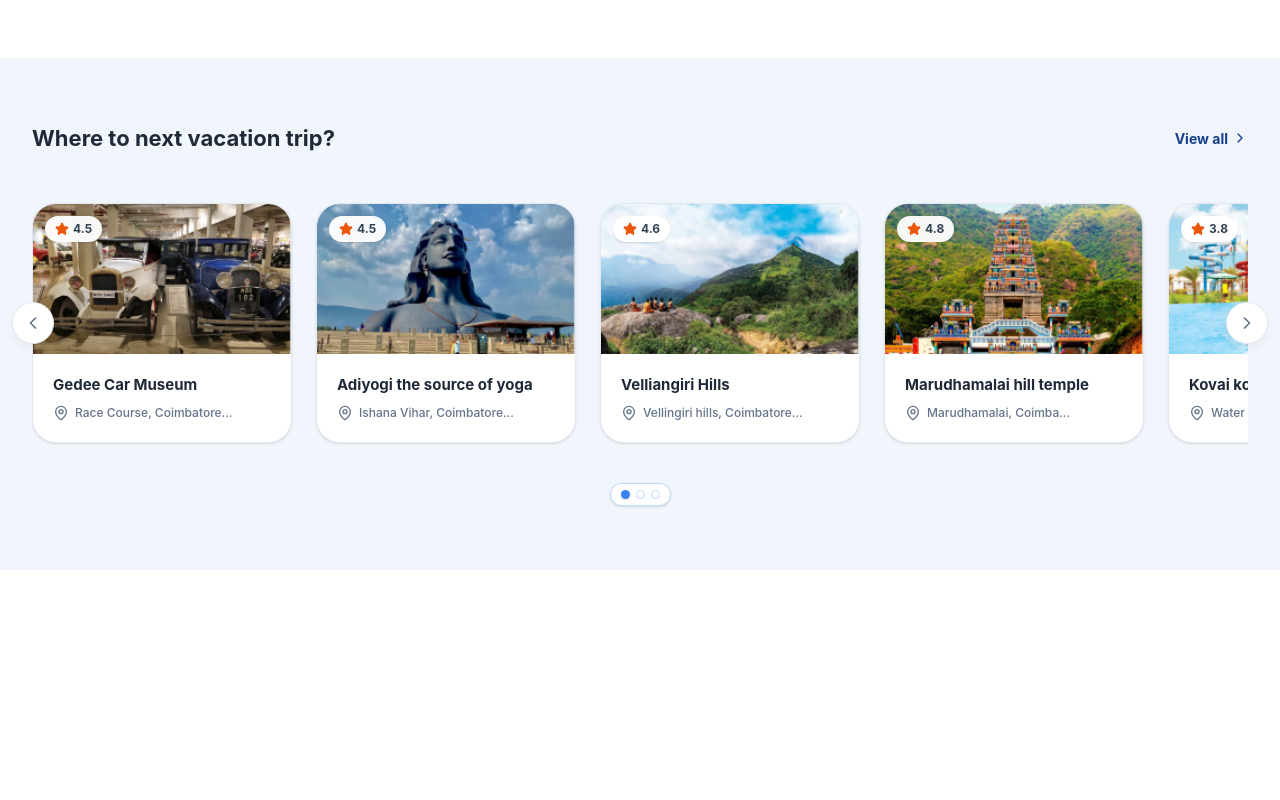
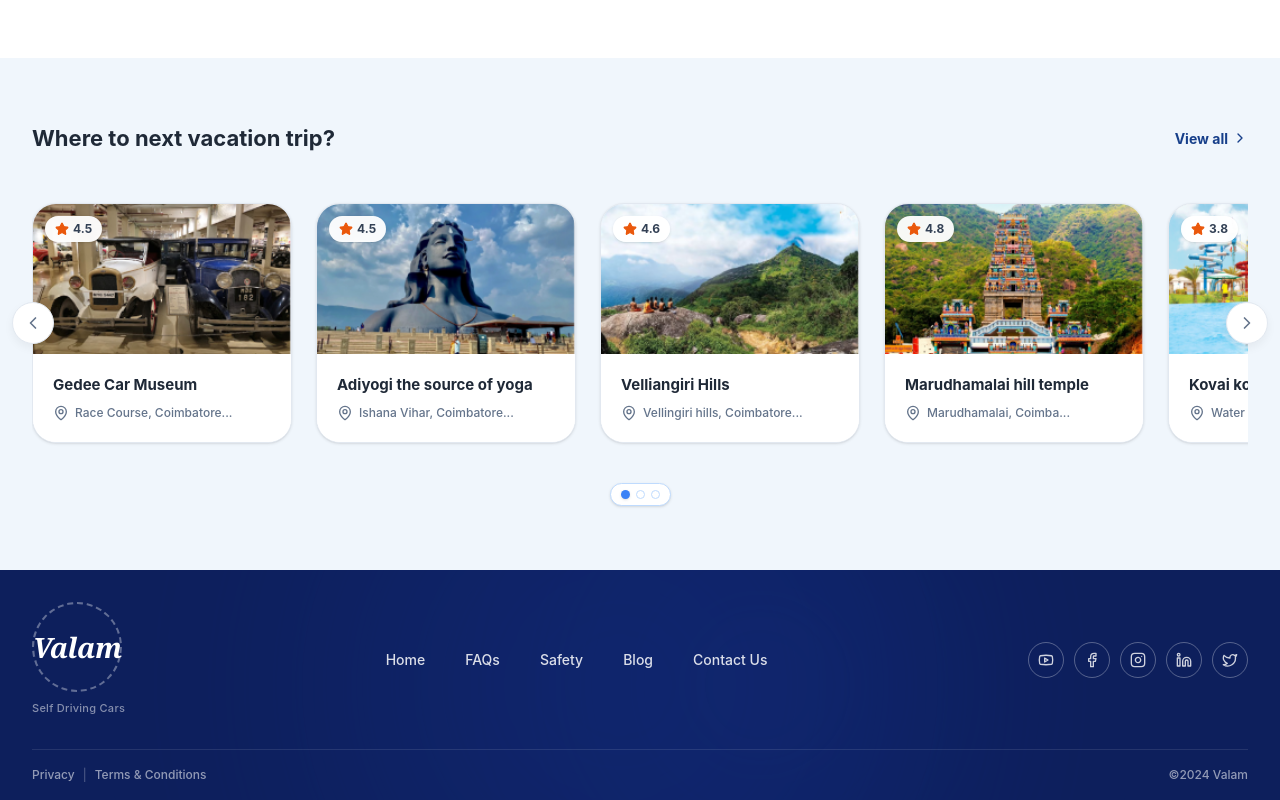
Before and after one commit to YASEEEN2005/Coding-Task, a React (Vite) app: page / in a window 1280 px wide. Shown: the part 3879-4679 px from the top of the page. Before the commit the page ends 4449 px from the top, so only its background shows below. Built offline with nearby package versions, Linux system fonts and the light colour scheme.

Commit message:
feat: add FaqAndTrip and Footer components

```diff
--- a/src/App.jsx
+++ b/src/App.jsx
@@ -5,6 +5,7 @@ import ReadyToDrive from './components/ReadyToDrive'
 import WhyValam from './components/WhyValam'
 import ReviewsAndBrands from './components/ReviewsAndBrands'
 import FaqAndTrip from './components/FaqAndTrip'
+import Footer from './components/Footer'
 
 function App() {
   return (
@@ -16,6 +17,7 @@ function App() {
       <WhyValam />
       <ReviewsAndBrands />
       <FaqAndTrip />
+      <Footer />
     </>
   )
 }
--- /dev/null
+++ b/src/components/Footer.jsx
@@ -0,0 +1,82 @@
+import { Youtube, Facebook, Instagram, Linkedin, Twitter } from 'lucide-react';
+
+const navLinks = ['Home', 'FAQs', 'Safety', 'Blog', 'Contact Us'];
+
+const socials = [
+  { icon: <Youtube className="w-4 h-4" />, href: '#' },
+  { icon: <Facebook className="w-4 h-4" />, href: '#' },
+  { icon: <Instagram className="w-4 h-4" />, href: '#' },
+  { icon: <Linkedin className="w-4 h-4" />, href: '#' },
+  { icon: <Twitter className="w-4 h-4" />, href: '#' }
+];
+
+export default function Footer() {
+  return (
+    <footer className="w-full bg-[#0d1f5c] font-sans relative overflow-hidden">
+
+      <div className="absolute inset-0 pointer-events-none">
+        <div className="absolute left-1/4 top-1/2 -translate-y-1/2 w-[600px] h-[600px] rounded-full bg-[#1a3a9e] opacity-20 blur-[120px]"></div>
+        <div className="absolute right-1/4 top-1/2 -translate-y-1/2 w-[400px] h-[400px] rounded-full bg-[#1a3a9e] opacity-10 blur-[100px]"></div>
+      </div>
+
+      <div className="relative z-10 max-w-[1280px] mx-auto px-4 sm:px-6 lg:px-8">
+
+        <div className="flex flex-col lg:flex-row items-center justify-between gap-8 py-10 lg:py-8">
+
+          <div className="flex flex-col items-center lg:items-start">
+            <div className="relative w-[90px] h-[90px] flex items-center justify-center mb-1">
+              <div
+                className="absolute inset-0 rounded-full"
+                style={{
+                  background: 'transparent',
+                  border: '2px dashed rgba(255,255,255,0.35)',
+                  borderRadius: '50%'
+                }}
+              ></div>
+              <span className="text-white font-black text-[28px] italic tracking-tight leading-none select-none" style={{ fontFamily: 'Georgia, serif' }}>
+                Valam
+              </span>
+            </div>
+            <p className="text-white/50 text-[11px] font-medium tracking-wide mt-1">Self Driving Cars</p>
+          </div>
+
+          <nav className="flex flex-wrap justify-center gap-x-8 gap-y-3 lg:gap-x-10">
+            {navLinks.map(link => (
+              <a
+                key={link}
+                href="#"
+                className="text-white/85 text-[14px] font-medium hover:text-white transition-colors"
+              >
+                {link}
+              </a>
+            ))}
+          </nav>
+
+          <div className="flex items-center gap-2.5">
+            {socials.map((s, i) => (
+              <a
+                key={i}
+                href={s.href}
+                className="w-[36px] h-[36px] rounded-full border border-white/30 flex items-center justify-center text-white/80 hover:bg-white/10 hover:text-white hover:border-white/60 transition-all"
+              >
+                {s.icon}
+              </a>
+            ))}
+          </div>
+
+        </div>
+
+        <div className="relative z-10 border-t border-white/10 py-4 flex flex-col sm:flex-row items-center justify-between gap-2">
+          <div className="flex items-center gap-2">
+            <a href="#" className="text-white/55 text-[12px] font-medium hover:text-white/80 transition-colors">Privacy</a>
+            <span className="text-white/30 text-[12px]">|</span>
+            <a href="#" className="text-white/55 text-[12px] font-medium hover:text-white/80 transition-colors">Terms & Conditions</a>
+          </div>
+          <p className="text-white/55 text-[12px] font-medium">&#169;2024 Valam</p>
+        </div>
+
+      </div>
+
+    </footer>
+  );
+}
```
